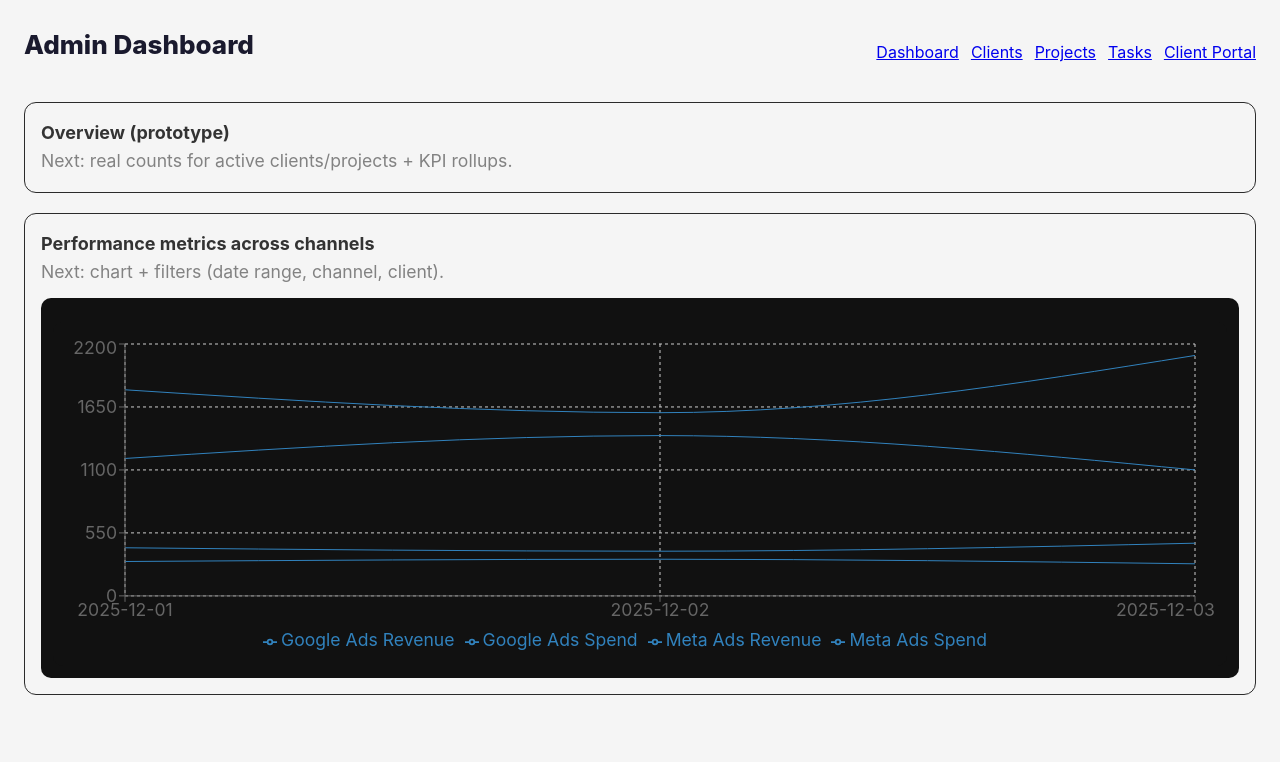
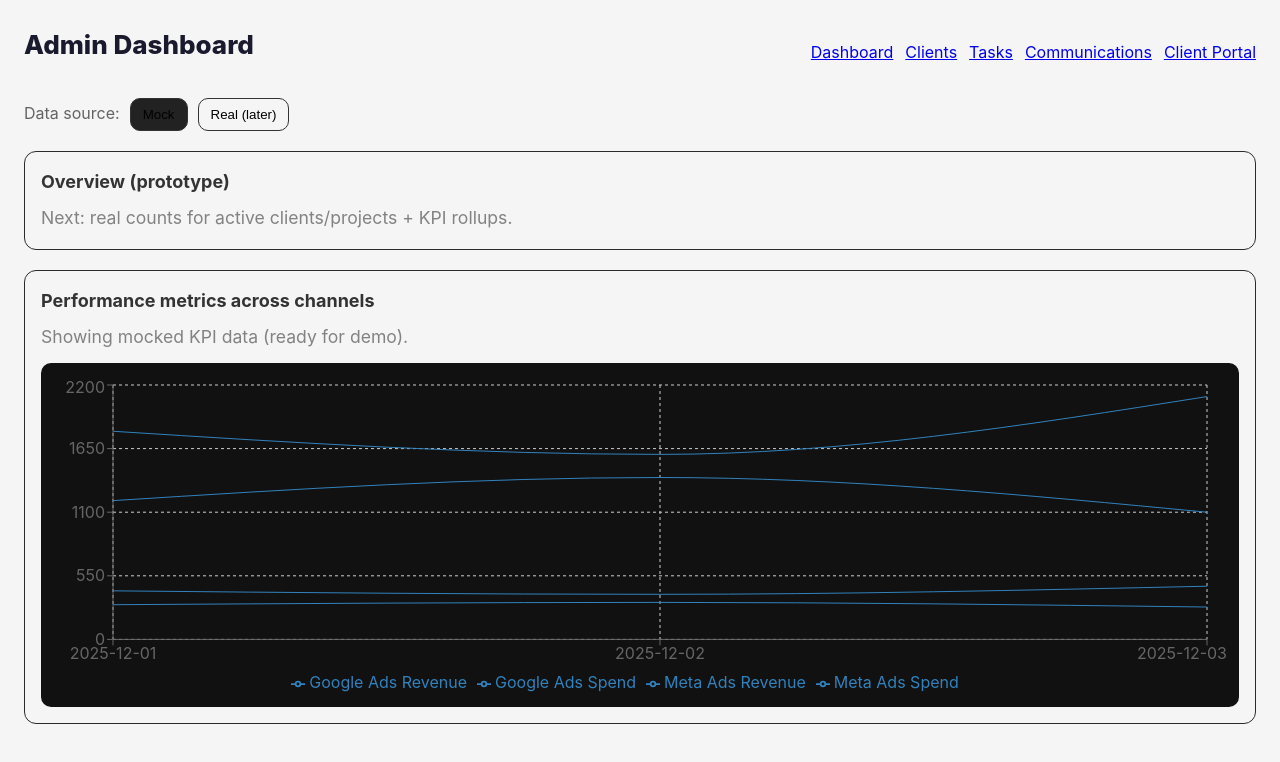
Before and after one commit to nylamason18/agency-platform, a Next.js app: page /dashboard in a window 1280 px wide. Shown: the top 762 px of the page. Built offline with nearby package versions, Linux system fonts and the light colour scheme.

Commit message:
fix: move tasks route to /tasks

```diff
--- a/src/app/dashboard/page.tsx
+++ b/src/app/dashboard/page.tsx
@@ -1,8 +1,31 @@
+"use client";
+
 import Link from "next/link";
-import KpiChart from "@/components/KpiChart";
-import { getMockKpis } from "@/lib/data/kpi";
+import { useMemo, useState } from "react";
+import KpiChart from "../../components/KpiChart";
+import { getMockKpis } from "../../lib/data/kpi";
+import type { DataSource } from "../../lib/data/source";
+import { isValidSource } from "../../lib/data/source";
 
 export default function DashboardPage() {
+  // Persist choice in URL so refresh keeps it: /dashboard?source=mock or real
+  const initialSource: DataSource = useMemo(() => {
+    const sp = new URLSearchParams(typeof window !== "undefined" ? window.location.search : "");
+    const s = sp.get("source");
+    return isValidSource(s) ? s : "mock";
+  }, []);
+
+  const [source, setSource] = useState<DataSource>(initialSource);
+
+  function updateSource(next: DataSource) {
+    setSource(next);
+    const url = new URL(window.location.href);
+    url.searchParams.set("source", next);
+    window.history.replaceState({}, "", url.toString());
+  }
+
+  const kpiData = source === "mock" ? getMockKpis("demo-client") : [];
+
   return (
     <main style={{ padding: 24 }}>
       <header style={{ display: "flex", justifyContent: "space-between", alignItems: "center" }}>
@@ -10,29 +33,73 @@ export default function DashboardPage() {
         <nav style={{ display: "flex", gap: 12 }}>
           <Link href="/dashboard">Dashboard</Link>
           <Link href="/clients">Clients</Link>
-          <Link href="/projects">Projects</Link>
           <Link href="/tasks">Tasks</Link>
+          <Link href="/communications">Communications</Link>
           <Link href="/portal">Client Portal</Link>
         </nav>
       </header>
 
+      {/* Data source toggle */}
+      <section style={{ marginTop: 16, display: "flex", gap: 10, alignItems: "center", flexWrap: "wrap" }}>
+        <div style={{ opacity: 0.75 }}>Data source:</div>
+        <button
+          onClick={() => updateSource("mock")}
+          style={{
+            padding: "8px 12px",
+            borderRadius: 10,
+            border: "1px solid #333",
+            background: source === "mock" ? "#222" : "transparent",
+            cursor: "pointer",
+          }}
+        >
+          Mock
+        </button>
+        <button
+          onClick={() => updateSource("real")}
+          style={{
+            padding: "8px 12px",
+            borderRadius: 10,
+            border: "1px solid #333",
+            background: source === "real" ? "#222" : "transparent",
+            cursor: "pointer",
+          }}
+        >
+          Real (later)
+        </button>
+
+        {source === "real" && (
+          <span style={{ opacity: 0.75 }}>
+            Real mode is a placeholder right now — next we’ll wire Google Trends + ad platform APIs.
+          </span>
+        )}
+      </section>
+
       <section style={{ marginTop: 20, padding: 16, border: "1px solid #2b2b2b", borderRadius: 12 }}>
-        <h2 style={{ fontSize: 18, fontWeight: 700 }}>Overview (prototype)</h2>
-        <p style={{ opacity: 0.8 }}>
+        <h2 style={{ fontSize: 18, fontWeight: 700, margin: 0 }}>Overview (prototype)</h2>
+        <p style={{ opacity: 0.8, marginTop: 8 }}>
           Next: real counts for active clients/projects + KPI rollups.
         </p>
       </section>
 
       <section style={{ marginTop: 20, padding: 16, border: "1px solid #2b2b2b", borderRadius: 12 }}>
-        <h2 style={{ fontSize: 18, fontWeight: 700 }}>Performance metrics across channels</h2>
-        <p style={{ opacity: 0.8 }}>
-          Next: chart + filters (date range, channel, client).
+        <h2 style={{ fontSize: 18, fontWeight: 700, margin: 0 }}>Performance metrics across channels</h2>
+        <p style={{ opacity: 0.8, marginTop: 8 }}>
+          {source === "mock"
+            ? "Showing mocked KPI data (ready for demo)."
+            : "Real data placeholder (empty until API integration)."}
         </p>
+
         <div style={{ marginTop: 12, padding: 12, borderRadius: 10, background: "#111" }}>
-          <p style={{ margin: 0 }}><div style={{ marginTop: 12, padding: 12, borderRadius: 10, background: "#111" }}>
-            <KpiChart data={getMockKpis("demo-client")} />
-          </div>
-</p>
+          {kpiData.length ? (
+            <KpiChart data={kpiData} />
+          ) : (
+            <div style={{ padding: 24, opacity: 0.8 }}>
+              No real KPI data connected yet.
+              <div style={{ marginTop: 8, opacity: 0.7 }}>
+                Next step: add a server API route that fetches Google Trends + channel metrics and returns this same shape.
+              </div>
+            </div>
+          )}
         </div>
       </section>
     </main>
--- /dev/null
+++ b/src/lib/data/source.ts
@@ -0,0 +1,5 @@
+export type DataSource = "mock" | "real";
+
+export function isValidSource(v: string | null): v is DataSource {
+  return v === "mock" || v === "real";
+}
```
Also changed, not shown: src/components/ClientDetailView.tsx (renamed from src/app/components/ClientDetailView.tsx, +56 -0 lines), src/app/tasks/page.tsx (renamed from src/app/communications/tasks/page.tsx).
